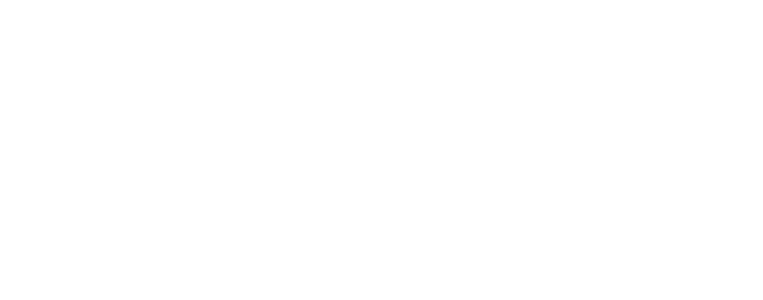
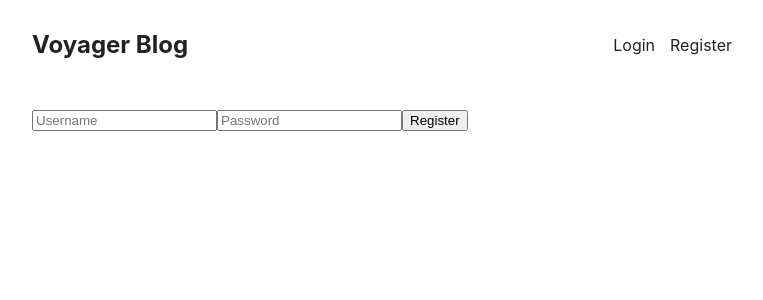
Before and after one commit to Frnn4268/voyager-blog, a React (Create React App) app in the folder client/: page /register in a window 1280 px wide. Before the commit this address had no page. Shown: the top 300 px of the page, without its empty margins (258-1021 px from the left). Built offline with nearby package versions, Linux system fonts and the light colour scheme.

Commit message:
Initializing new pages called RegisterPage.jsx and LoginPage.jsx

```diff
--- a/client/src/App.jsx
+++ b/client/src/App.jsx
@@ -3,13 +3,16 @@
 import "./App.css";
 import Layout from "./components/Layout";
 import HomePage from "./pages/HomePage";
+import LoginPage from "./pages/LoginPage";
+import RegisterPage from "./pages/RegisterPage";
 
 function App() {
   return (
     <Routes>
       <Route path="/" element={<Layout />}>
         <Route index element={<HomePage />} />
-        <Route path={"/login"} element={<div>Login Page</div>}></Route>
+        <Route path="/login" element={<LoginPage />}></Route>
+        <Route path="/register" element={<RegisterPage />}></Route>
       </Route>
     </Routes>
   );
--- /dev/null
+++ b/client/src/pages/LoginPage.jsx
@@ -0,0 +1,9 @@
+export default function LoginPage() {
+  return (
+    <form action="">
+      <input type="text" placeholder="Username" />
+      <input type="password" placeholder="Password" />
+      <button>Login</button>
+    </form>
+  );
+}
--- /dev/null
+++ b/client/src/pages/RegisterPage.jsx
@@ -0,0 +1,9 @@
+export default function RegisterPage() {
+  return (
+    <form action="">
+      <input type="text" placeholder="Username" />
+      <input type="password" placeholder="Password" />
+      <button>Register</button>
+    </form>
+  );
+}
```
